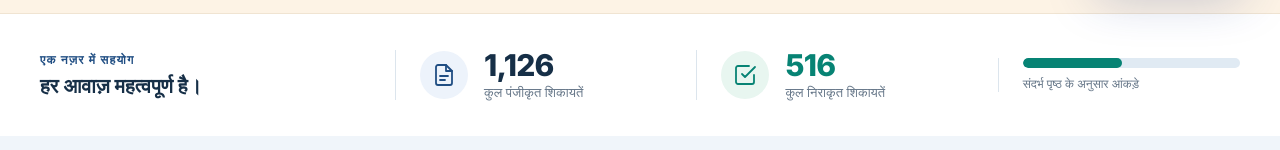
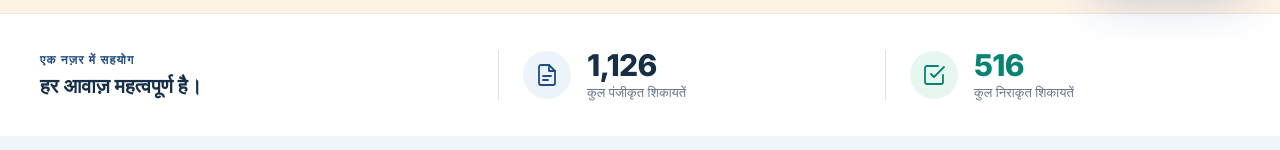
Before and after one commit to vishal-zanta/frontend-citizen, a React (Vite) app: page /sahyog-variant/1 in a window 1280 px wide. Shown: the part 797-947 px from the top of the page. Built offline with nearby package versions, Linux system fonts and the light colour scheme; no server answers.

Commit message:
refactor: remove mini chart and update grid column layout in ImpactSection component

```diff
--- a/src/pages/sahyog-variants/1/components/ImpactSection.tsx
+++ b/src/pages/sahyog-variants/1/components/ImpactSection.tsx
@@ -11,7 +11,7 @@ const ImpactSection = () => {
       aria-label={t("Complaint statistics", "शिकायत के आंकड़े")}
       className="max-w-[1240px] mx-auto w-[calc(100%-32px)] sm:w-[calc(100%-80px)] py-8 sm:py-9"
     >
-      <div className="grid grid-cols-1 sm:grid-cols-2 lg:grid-cols-[1.2fr_1fr_1fr_0.9fr] items-center gap-6 sm:gap-8">
+      <div className="grid grid-cols-1 sm:grid-cols-2 lg:grid-cols-[1.2fr_1fr_1fr] items-center gap-6 sm:gap-8">
         {/* Intro */}
         <div>
           <span className="text-xs font-bold tracking-widest text-[#204e83] uppercase block mb-1.5">
@@ -53,7 +53,7 @@ const ImpactSection = () => {
         </div>
 
         {/* Mini Chart */}
-        <div className="hidden lg:block sm:border-l border-[#dce5ed] sm:pl-6">
+        {/* <div className="hidden lg:block sm:border-l border-[#dce5ed] sm:pl-6">
           <div className="w-full h-2.5 bg-[#e0eaf3] rounded-full overflow-hidden">
             <div
               className="h-full bg-[#078374] rounded-full transition-all duration-700"
@@ -63,7 +63,7 @@ const ImpactSection = () => {
           <span className="text-xs text-[#647587] block mt-2 font-medium">
             {t(content.impact.chartNote.en, content.impact.chartNote.hi)}
           </span>
-        </div>
+        </div> */}
       </div>
     </section>
   );
```
